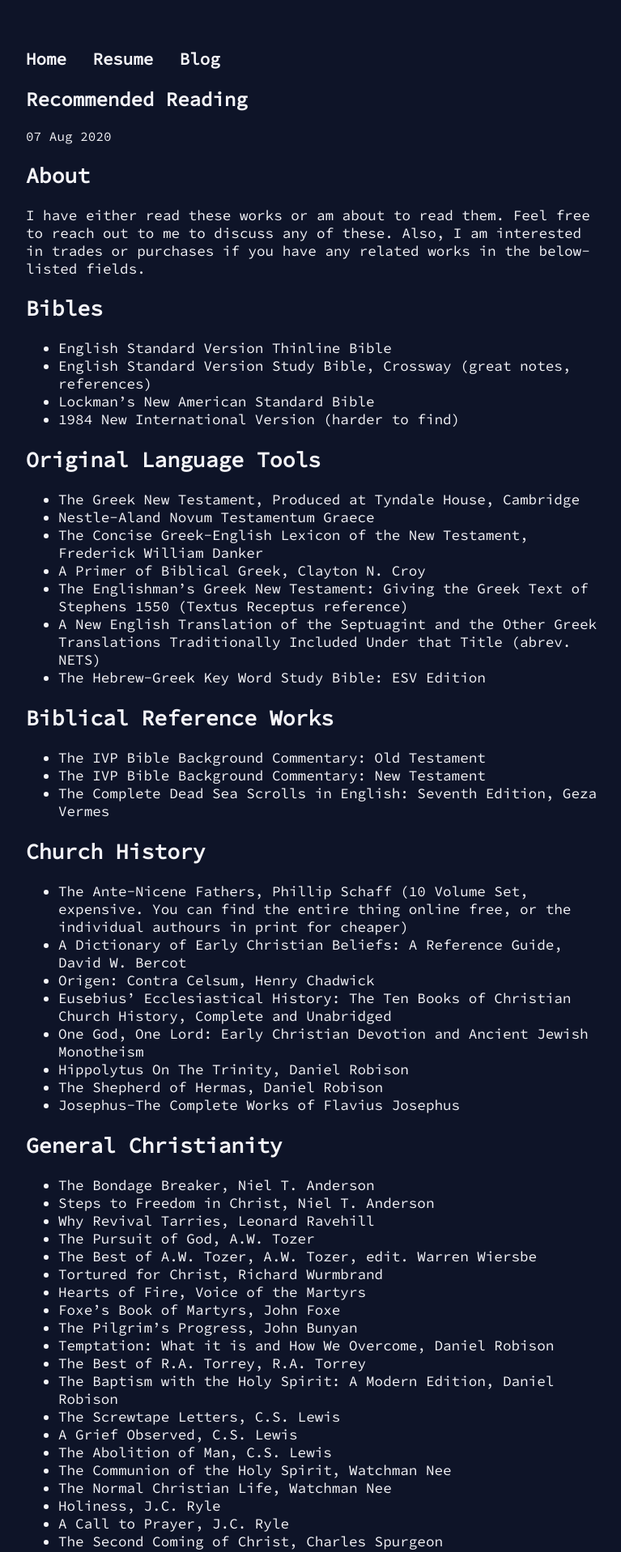
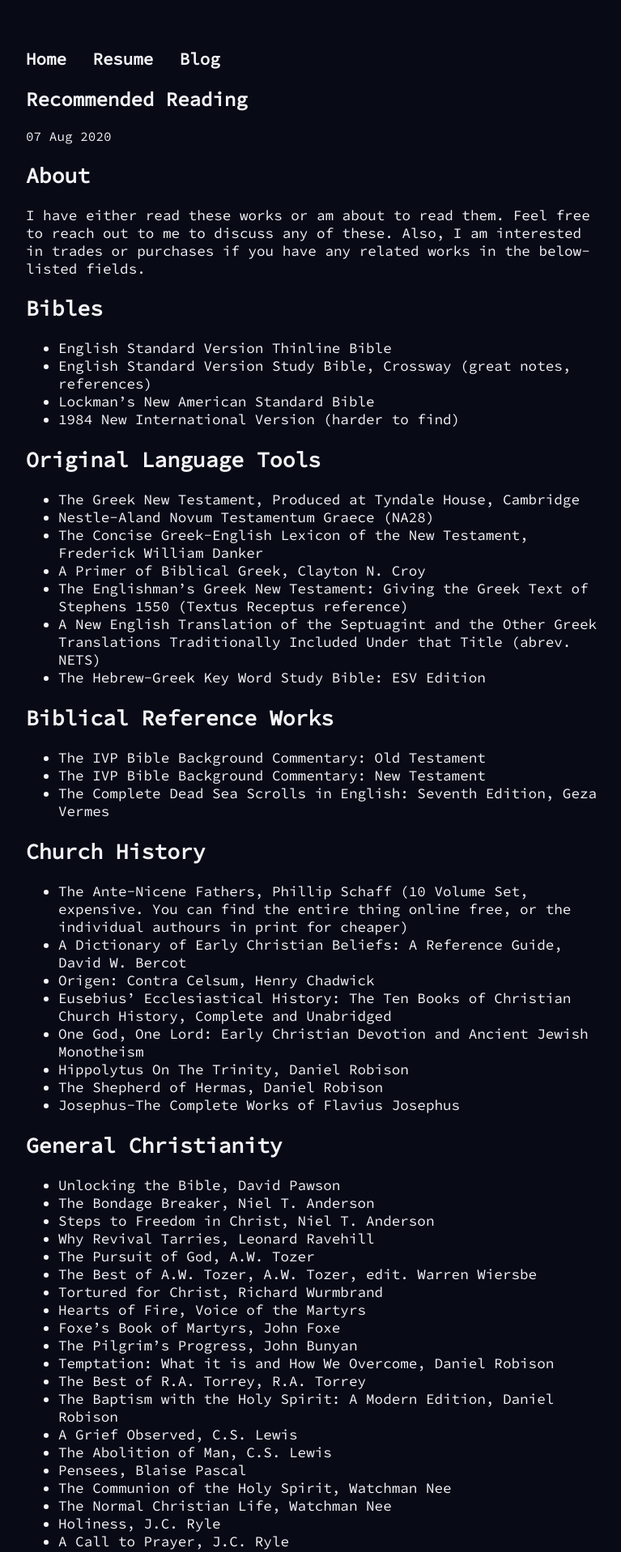
Before and after one commit to codyilardo/codyilardo.github.io, a Jekyll site: the page built from _posts/2020-08-07-rec-reading.md, in a window 1280 px wide. Shown: the top 1917 px of the page at 81% size, without its empty margins (160-927 px from the left). Built offline with Jekyll 4.4.1, drawn with Linux system fonts in a browser that asks for light colours; some of the changed text lies outside the part shown.

```diff
--- a/_posts/2020-08-07-rec-reading.md
+++ b/_posts/2020-08-07-rec-reading.md
@@ -7,7 +7,6 @@ date: 2020-08-07
 ## About
 
 I have either read these works or am about to read them. Feel free to reach out to me to discuss any of these. Also, I am interested in trades or purchases if you have any related works in the below-listed fields.
-
 
 ## Bibles
 
@@ -19,7 +18,7 @@ I have either read these works or am about to read them. Feel free to reach out
 ## Original Language Tools
 
 - The Greek New Testament, Produced at Tyndale House, Cambridge
-- Nestle-Aland Novum Testamentum Graece
+- Nestle-Aland Novum Testamentum Graece (NA28)
 - The Concise Greek-English Lexicon of the New Testament, Frederick William Danker
 - A Primer of Biblical Greek, Clayton N. Croy
 - The Englishman's Greek New Testament: Giving the Greek Text of Stephens 1550 (Textus Receptus reference)
@@ -45,6 +44,7 @@ I have either read these works or am about to read them. Feel free to reach out
 
 ## General Christianity
 
+- Unlocking the Bible, David Pawson
 - The Bondage Breaker, Niel T. Anderson
 - Steps to Freedom in Christ, Niel T. Anderson
 - Why Revival Tarries, Leonard Ravehill
@@ -57,9 +57,9 @@ I have either read these works or am about to read them. Feel free to reach out
 - Temptation: What it is and How We Overcome, Daniel Robison
 - The Best of R.A. Torrey, R.A. Torrey
 - The Baptism with the Holy Spirit: A Modern Edition, Daniel Robison
-- The Screwtape Letters, C.S. Lewis
 - A Grief Observed, C.S. Lewis
 - The Abolition of Man, C.S. Lewis
+- Pensees, Blaise Pascal
 - The Communion of the Holy Spirit, Watchman Nee
 - The Normal Christian Life, Watchman Nee
 - Holiness, J.C. Ryle
--- a/css/main.css
+++ b/css/main.css
@@ -7,7 +7,7 @@
 /* text 262322 */
 
 :root {
-  --bg: #0E1428;
+  --bg: #080b16;
   --accent: #7588A9;
   --text: #F4F4F8;
   --font: 'Source Code Pro';
```
Also changed, not shown: other parts of _posts/2020-08-07-rec-reading.md (+8 -3 lines).
